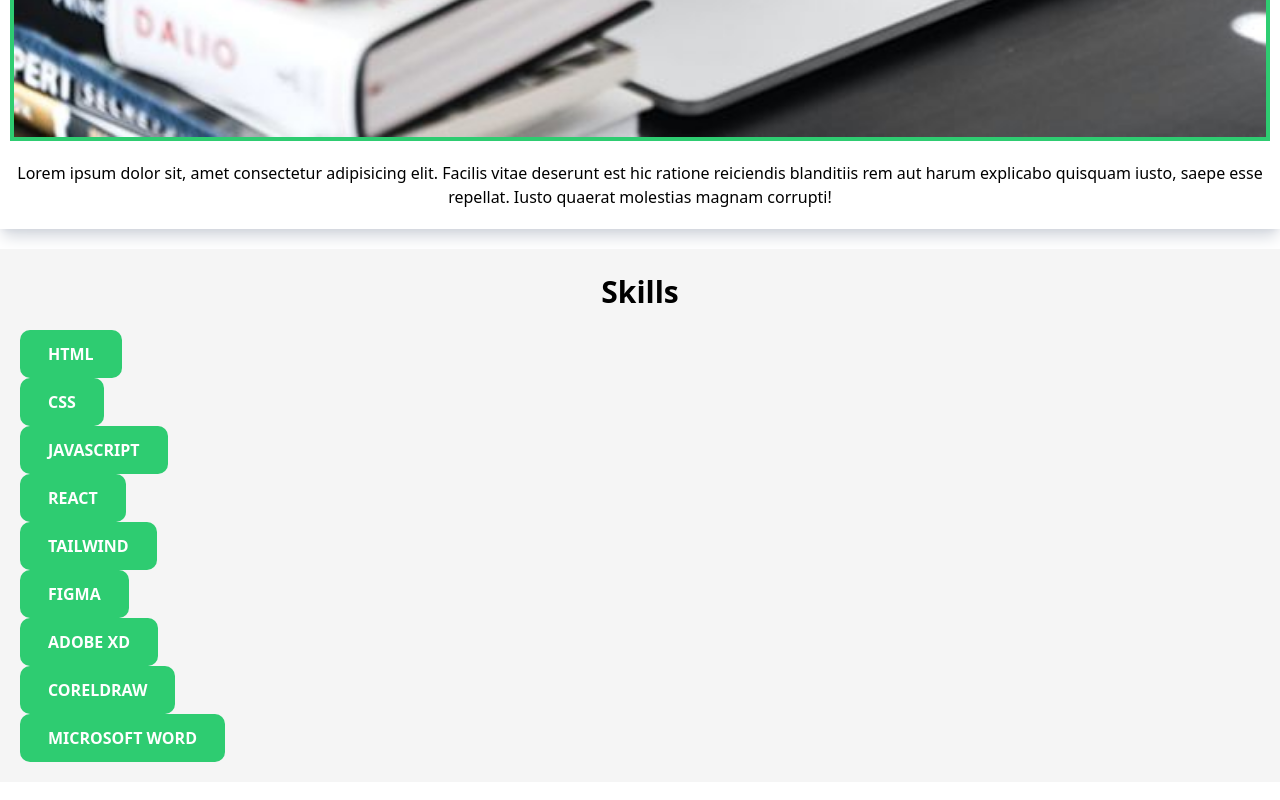
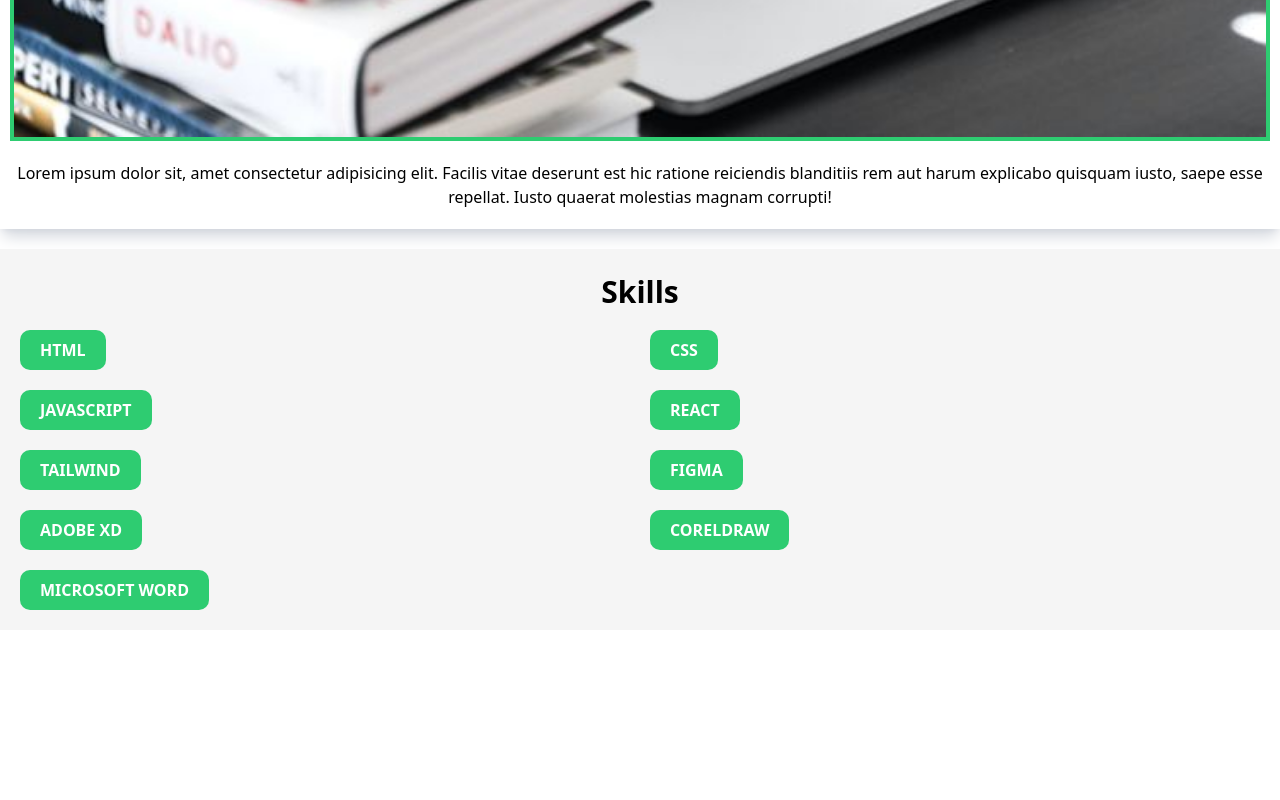
Before and after one commit to Adebowaleraji0103/Portfolio, a React (Vite) app: page / in a window 1280 px wide. Shown: the part 1263-2063 px from the top of the page. After the commit the page ends 1973 px from the top, so only its background shows below. Built offline with nearby package versions, Linux system fonts and the light colour scheme.

Commit message:
added the skils session

```diff
--- a/src/component/Skills.jsx
+++ b/src/component/Skills.jsx
@@ -36,7 +36,9 @@ const skills = () => {
     <div className="section mb-[5rem] py-[20px] px-[10px]">
       <h1 className="text-center font-bold text-[30px] pb-4">Skills</h1>
 
-      {allskillsDetails.map((skills)=> <SkillName allskillsDetails = {skills}/> )}
+     <div className="grid grid-cols-2 gap-5 items-center  ">
+         {allskillsDetails.map((skills)=> <SkillName allskillsDetails = {skills}/> )}
+     </div>
     </div>
   );
 };
--- a/src/component/SkillsName.jsx
+++ b/src/component/SkillsName.jsx
@@ -1,7 +1,7 @@
 const SkillName = ({allskillsDetails}) => {
   return (
     <div>
-      <p className="w-fit bg-[#2ecc71] text-white font-semibold py-3 px-7 rounded-[10px]">
+      <p className="w-fit   bg-[#2ecc71] text-white font-semibold py-2 px-5 rounded-[10px]">
         {allskillsDetails.name}
       </p>
     </div>
```
